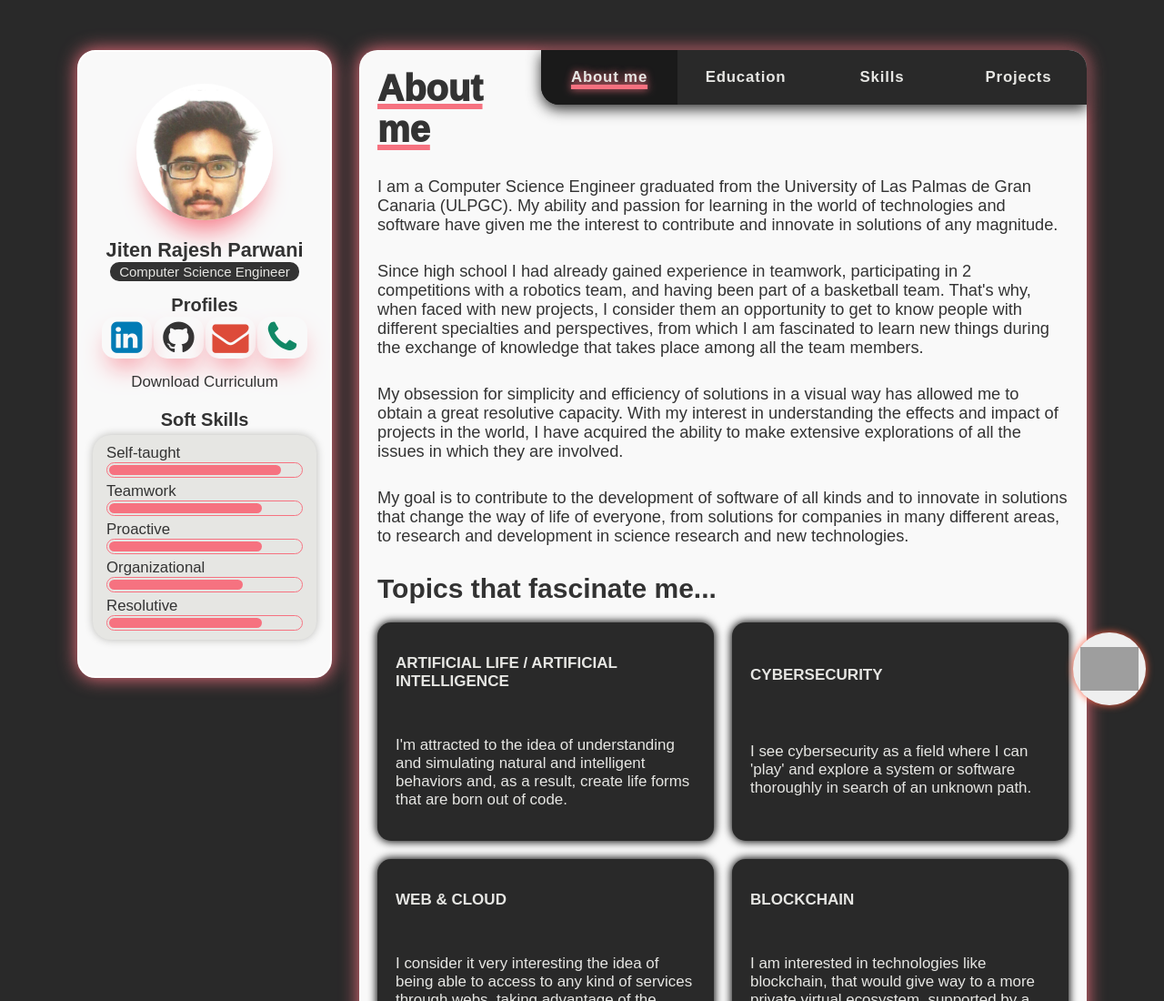
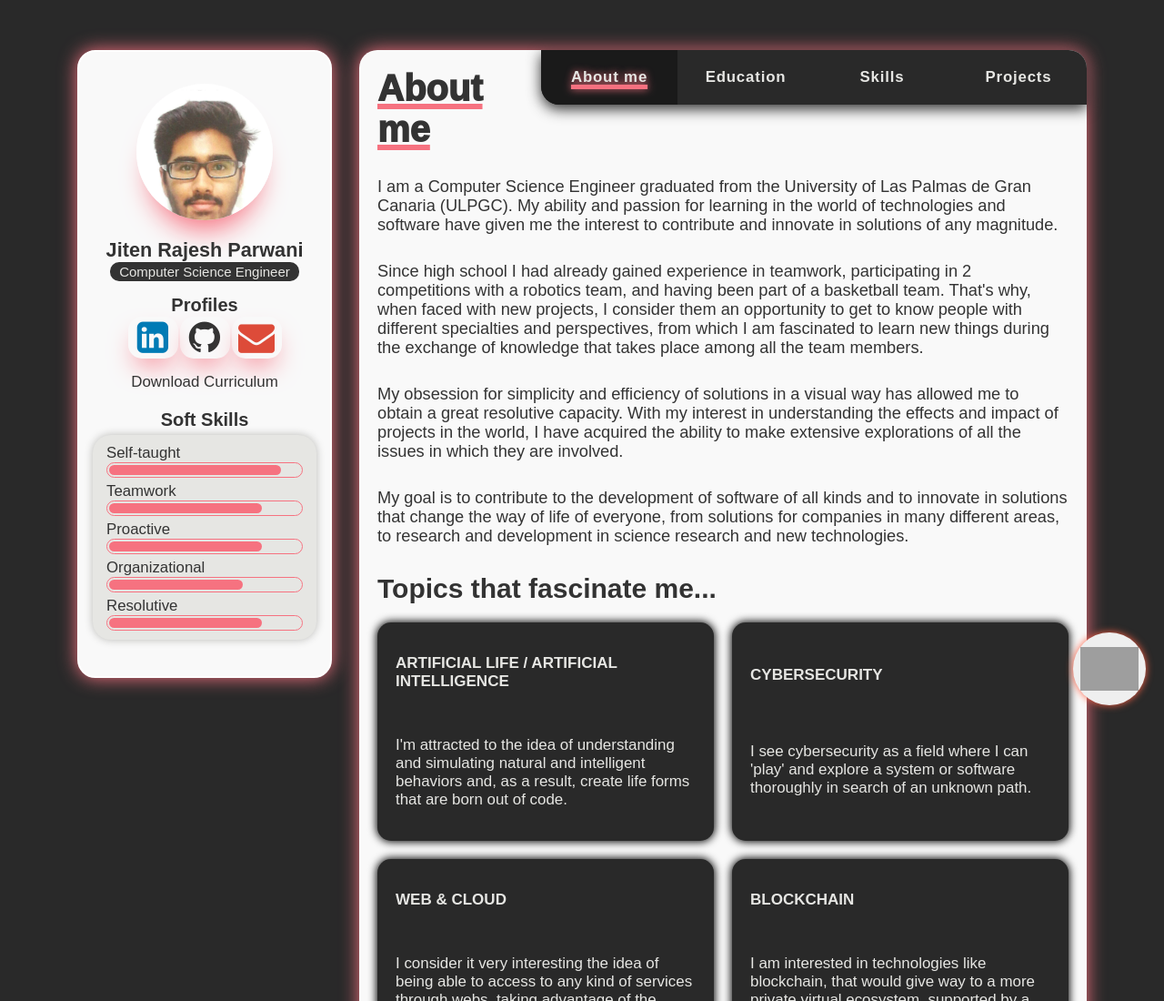
Before and after one commit to G10on/g10on.github.io, a plain HTML site: page index_english.html in a window 1280 px wide. Shown: the top 1100 px of the page at 91% size. Drawn offline with Linux system fonts and the light colour scheme; grey boxes are pictures that could not be loaded.

Commit message:
Update index_english.html

```diff
--- a/index_english.html
+++ b/index_english.html
@@ -65,16 +65,6 @@
                     <i class="fa fa-envelope"></i>
                   </a>
                 </li>
-                <li>
-                  <a href="tel:+34632642237">
-                    <i class="fa fa-phone"></i>
-                  </a>
-                </li>
-                <!--
-                <li>
-                  <i class="fa fa-phone"></i>
-                  <p>632 64 22 37</p>
-                </li>-->
               </ul>
             </div>
 
```
